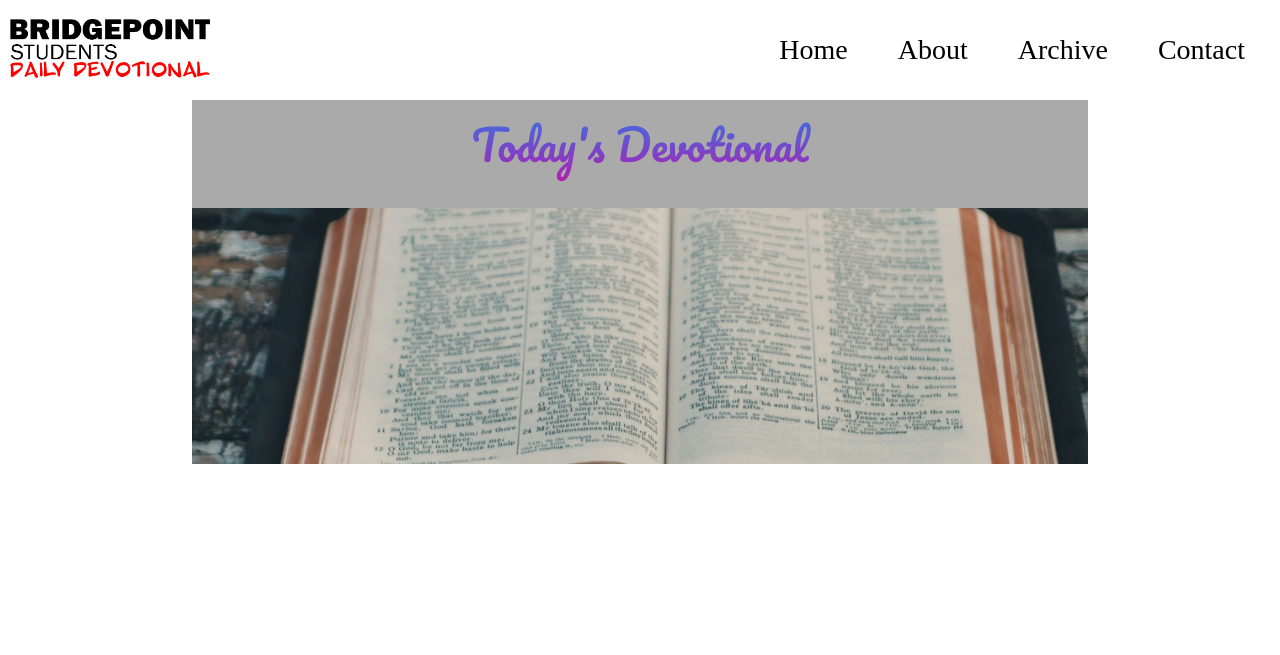
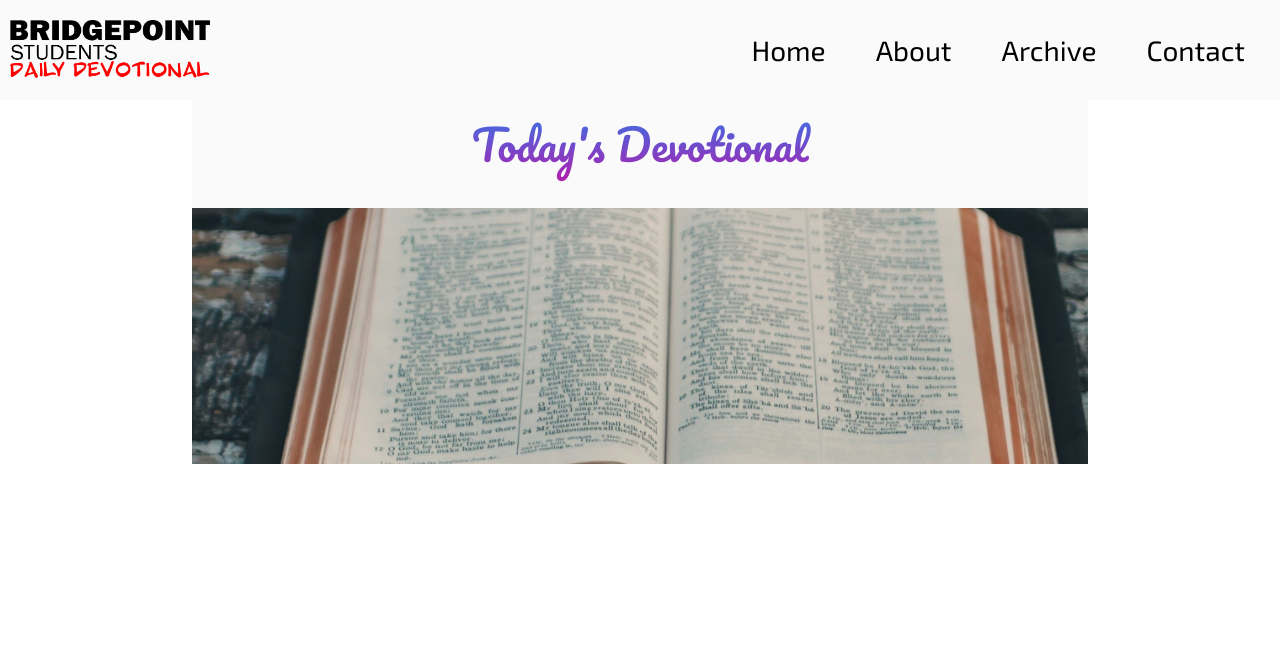
Before and after one commit to GideonHammond/BridgePointStudentsDailyDevotional, a PHP site: page / in a window 1280 px wide. Shown: the top 655 px of the page. Run offline with PHP 8.4, Linux system fonts and the light colour scheme; some libraries are stand-ins or nearby versions.

Commit message:
Update 4
Various Fixes and design

```diff
--- a/index.html
+++ b/index.html
@@ -15,85 +15,89 @@
     <link rel="preconnect" href="https://fonts.googleapis.com">
     <link rel="preconnect" href="https://fonts.gstatic.com" crossorigin>
     <link href="https://fonts.googleapis.com/css2?family=Pacifico&display=swap" rel="stylesheet">
-    <script src="https://kit.fontawesome.com/e581c92dce.js" crossorigin="anonymous"></script>
+    <link href="https://fonts.googleapis.com/css2?family=Exo+2:ital@0;1&display=swap" rel="stylesheet">    <script src="https://kit.fontawesome.com/e581c92dce.js" crossorigin="anonymous"></script>
 </head>
 <body>
     <header id="header">
         <div class="desktop-header">
             <a href="index.html">
-                <img src="images/devoLogo.png" class="logo">
+                <img src="images/devoLogo.png" class="desktop-logo">
             </a>
-            <nav>
-                <ul class="flexFlow">
-                    <li>
+            <nav class="desktop-flex-header">
+                <p>
                     <a href="index.html">
                         Home
                     </a>
-                    </li>
-                    <li>
+                </p>
+                <p>
                     <a href="about.html">
                         About
                     </a>
-                    </li>
-                    <li>
+                </p>
+                <p>
                     <a href="list.html">
                         Archive
                     </a>
-                    </li>
-                    <li>
+                </p>
+                <p>
                     <a href="contact.html">
                         Contact
                     </a>
-                    </li>
-                </ul>
+                </p>
             </nav>
         </div>
         <div class="mobile-header">
             <nav class="mobile-flex-header">
-                <a href="#" class="hamburger" onclick="openNav()">
-                    <i class="fa-solid fa-bars"> </i>
+                <p>
+                    <a href="#" class="open-button" onclick="openNav()">
+                        &#9776;
                     </a>
+                </p>
                 <p class="title-text">BPSDD</p>
                 <img src="images/bplogo.png" alt="BridgePoint's Logo" class="mobile-logo">
-                <ul>
-                    <li>
-                        <a href="#" class="closebtn" onclick="closeNav()">
+                <div class="mobile-menu" id="id-mobile-menu">
+                    <p>
+                        <a href="#" class="close-button" onclick="closeNav()">
                             &times;
                         </a>
-                    </li>
-                    <li>
+                    </p>
+                    <p>
                         <a href="index.html">
                             Home
                         </a>
-                    </li>
-                    <li>
+                    </p>
+                    <p>
                         <a href="about.html">
                             About
                         </a>
-                    </li>
-                    <li>
+                    </p>
+                    <p>
                         <a href="list.html">
                             Archive
                         </a>
-                    </li>
-                    <li>
+                    </p>
+                    <p>
                         <a href="contact.html">
                             Contact
                         </a>
-                    </li>
-                </ul>
+                    </p>
+                </div>
             </nav>
         </div>
     </header>
     <main id="main">
         <div class="hero" id="hero">
             <h1 class="hero-text hidden" id="hero-text">
+                <i>
                     Today's Devotional
+                </i>
+
             </h1>
         </div>
         <div class="break-image">
             <p></p>
         </div>
+        <p></p>
     </main>
 
     <script src="myscript.js"></script>
--- a/myscript.js
+++ b/myscript.js
@@ -66,3 +66,11 @@ window.onscroll = function (e) {
         isScrolling = false;
       }, 500);
 }
+
+function openNav() {
+    document.getElementById("id-mobile-menu").style.width = "100%";
+}
+
+function closeNav() {
+    document.getElementById("id-mobile-menu").style.width = "0";
+}
--- a/styles.css
+++ b/styles.css
@@ -2,7 +2,7 @@
     :root {
         --defaultRead:#000;
         --defaultBack:#fff;
-        --defaultMedium:#aaa;
+        --defaultMedium:#fafafa;
         --accentOne:#dd0099;
         --accentTwo:#0099ff;
     }
@@ -35,18 +35,19 @@ main{
     margin: 20vw;
 }
 
-.flexFlow{
+.desktop-flex-header{
     display: flex;
     flex-direction: row;
 }
-.flexFlow li{
+.desktop-flex-header a{
     margin: 0 20px;
     padding: 5px;
     cursor: pointer;
     position: relative;
     font-size: 2em;
 }
-.flexFlow li a::after{
+
+.desktop-flex-header a::after{
 	content:'';
 	position: absolute;
 	left: 0;
@@ -68,13 +69,13 @@ a{
 }
 
 
-.logo{
+.desktop-logo{
     width: 200px;
     cursor: pointer;
 }
 
 header{
-    background-color: var(--defaultBack);
+    background-color: var(--defaultMedium);
     padding:10px;
     position: fixed;
     top: 0;
@@ -82,6 +83,7 @@ header{
     left: 0;
     z-index: 2;
     transition: ease-in-out 1s;
+    font-family: "Exo 2", sans-serif;
 }
 
 .mobile-header{/*Used for making sure mobile has the right header*/
@@ -129,6 +155,7 @@ header{
 	background: -webkit-linear-gradient(90deg, var(--accentOne), var(--accentTwo));
     background-clip: text;
     -webkit-text-fill-color: transparent;
+    filter: drop-shadow(2px 2px linear-gradient(90deg, var(--accentOne), var(--accentTwo)));
     box-sizing: border-box;
 	text-align: center;
 	font-size: 7em;
```
Also changed, not shown: other parts of styles.css (+34 -5 lines). Lines whose indentation alone changed are shown as unchanged.
